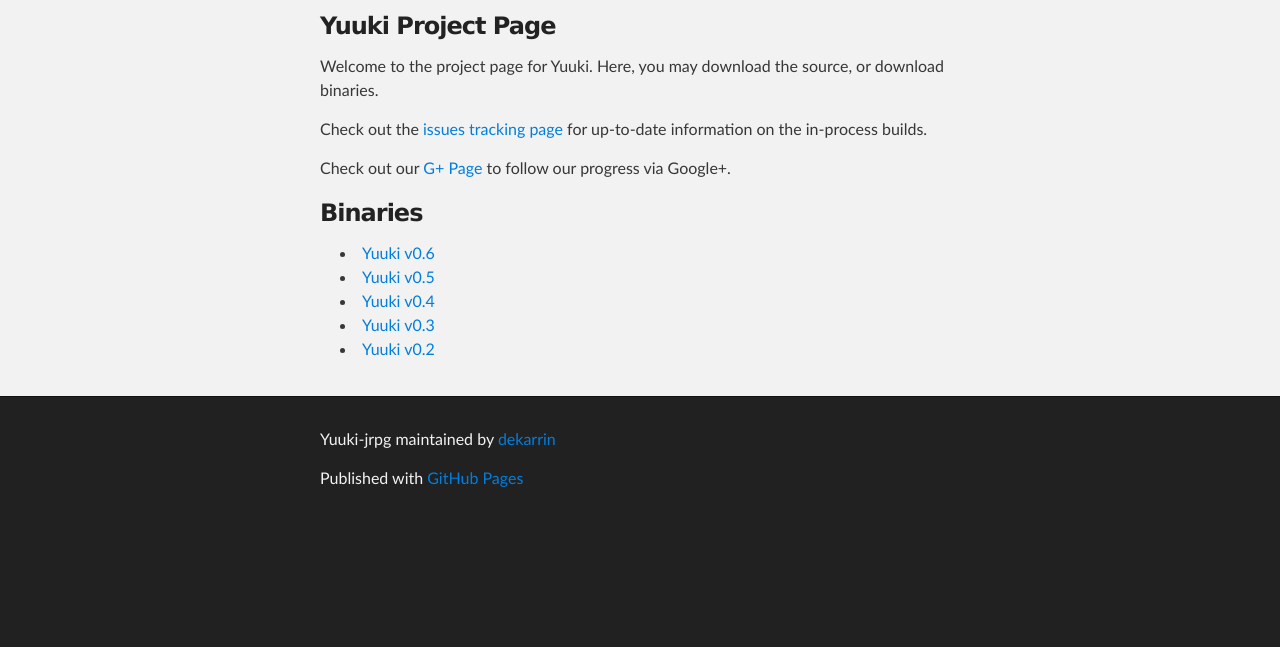
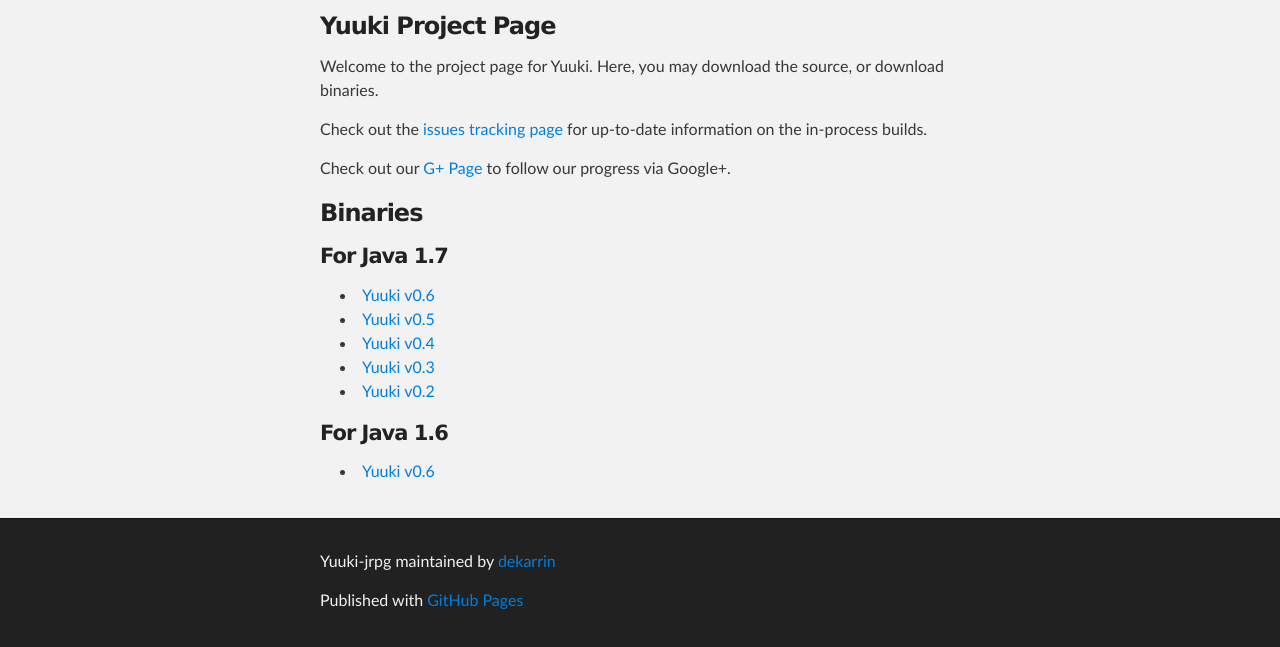
Before and after one commit to dekarrin/yuuki-jrpg, a plain HTML site: page index.html in a window 1280 px wide. Shown: the part 252-899 px from the top of the page. Before the commit the page ends 800 px from the top, so only its background shows below. Drawn offline with Linux system fonts and the light colour scheme.

Commit message:
Addeed link to v0.6 w/Java 1.6

```diff
--- a/index.html
+++ b/index.html
@@ -52,12 +52,18 @@
 
 <h3>Binaries</h3>
 
+<h4>For Java 1.7</h4>
 <ul>
 <li><a href="https://dl.dropbox.com/s/3iq6ypgof7rtt4a/yuuki_v0_6.jar?dl=1">Yuuki v0.6</a></li>
 <li><a href="https://dl.dropbox.com/s/heeo4lkgfc67vl8/yuuki_v0_5.jar?dl=1">Yuuki v0.5</a></li>
 <li><a href="https://dl.dropbox.com/s/vrofkmiyavrqrtz/yuuki_v0_4.jar?dl=1">Yuuki v0.4</a></li>
 <li><a href="https://dl.dropbox.com/s/lvzj8f48ptq9xz0/yuuki_v0_3.jar?dl=1">Yuuki v0.3</a></li>
 <li><a href="https://dl.dropbox.com/s/8m1pskiqridpjmm/yuuki_v0_2.jar?dl=1">Yuuki v0.2</a></li>
+</ul>
+
+<h4>For Java 1.6</h4>
+<ul>
+<li><a href="https://dl.dropbox.com/s/fswjq1w6bkeqcad/yuuki_v0_6.jar?dl=1">Yuuki v0.6</a></li>
 </ul>
       </section>
     </div>
```
